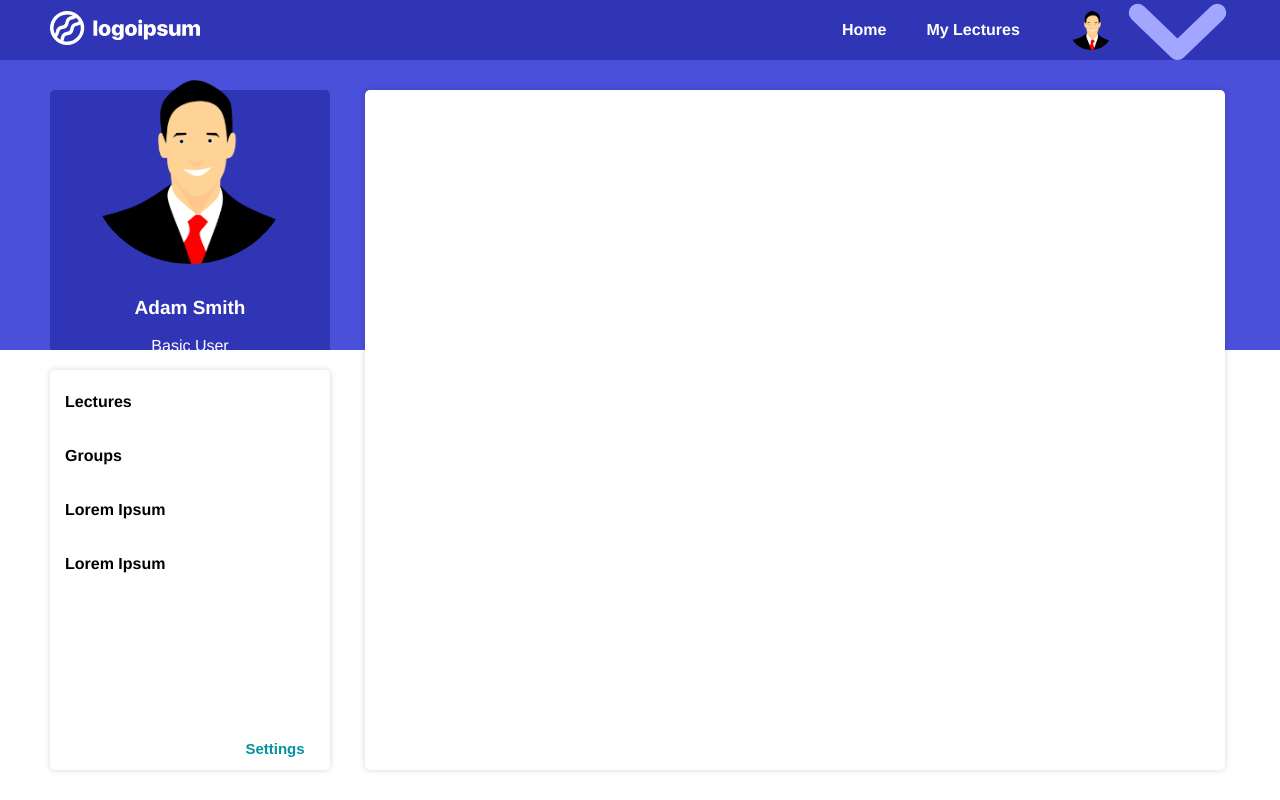
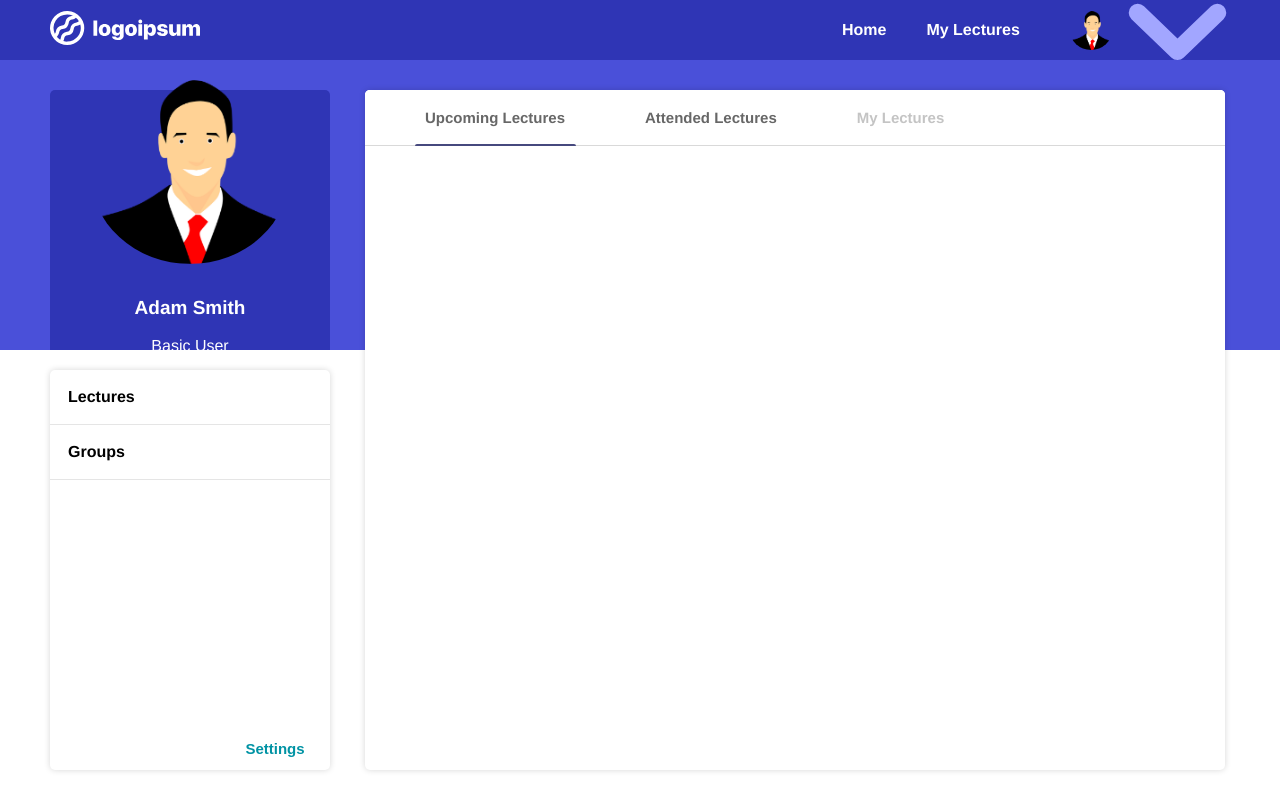
Before and after one commit to alkuca/Predavanja, a Vue app in the folder client/: page /account in a window 1280 px wide. Built offline with nearby package versions, Linux system fonts and the light colour scheme.

Commit message:
Account page nav

```diff
--- a/client/src/components/Account.vue
+++ b/client/src/components/Account.vue
@@ -14,15 +14,21 @@
             <nav>
                 <a>Lectures</a>
                 <a>Groups</a>
-                <a>Lorem Ipsum</a>
-                <a>Lorem Ipsum</a>
             </nav>
             <button>Settings</button>
         </div>
         <div class="section-right">
-
+            <nav>
+                <div class="nav-container">
+                    <div class="account-links">
+                        <a>Upcoming Lectures</a>
+                        <a>Attended Lectures</a>
+                        <a class="disabled">My Lectures</a>
+                        <div class="underline"/>
+                    </div>
+                </div>
+            </nav>
         </div>
-
     </div>
 </template>
 
@@ -91,11 +97,11 @@
         display: flex;
         flex-direction: column;
         justify-content: space-between;
-        margin-top:5px;
     }
     .section-bottom nav a {
-        padding: 18px 15px;
+        padding: 18px 18px;
         font-weight: bold;
+        border-bottom:1px solid rgba(0, 0, 0, 0.10);
     }
     .section-bottom button{
         align-self: flex-end;
@@ -108,4 +114,56 @@
         font-weight: bold;
         font-size:15px;
     }
+    .nav-container{
+        padding: 0 20px;
+        position: relative;
+        z-index: 2;
+        width: 100%;
+        display: flex;
+        justify-content: space-between;
+        background: white;
+        border-radius: 5px 5px 0 0;
+    }
+    .section-right nav{
+        display: flex;
+        height:55px;
+        border-bottom:1px solid rgba(0, 0, 0, 0.15);
+        background: white;
+        border-radius: 5px 5px 0 0;
+    }
+    .account-links{
+        display: flex;
+        position: relative;
+        justify-content: center;
+        align-items: center;
+    }
+    .account-links a {
+        font-weight: bold;
+        font-size:15px;
+        text-decoration: none;
+        padding: 17px 10px;
+        margin: 0 30px;
+        cursor: pointer;
+        color: #676767;
+    }
+    .account-links p {
+        font-weight: bold;
+        font-size:16px;
+        text-decoration: none;
+        color: #676767;
+    }
+    .underline{
+        position: absolute;
+        height:2px;
+        background: #46497E;
+        bottom:-1px;
+        width:161px;
+        left:30px;
+        transition: 0.2s;
+        border-radius: 10px 10px 0 0;
+    }
+    .disabled{
+        color: #c4c4c4 !important;
+        cursor: default !important;
+    }
 </style>
--- a/client/src/components/LectureCard.vue
+++ b/client/src/components/LectureCard.vue
@@ -126,6 +126,7 @@
         box-shadow: 0 0 6px rgba(0, 0, 0, 0.22);
         font-weight: bold;
         color:#4A50D9;
+        cursor:pointer;
     }
     .date p{
         color:white;
```
